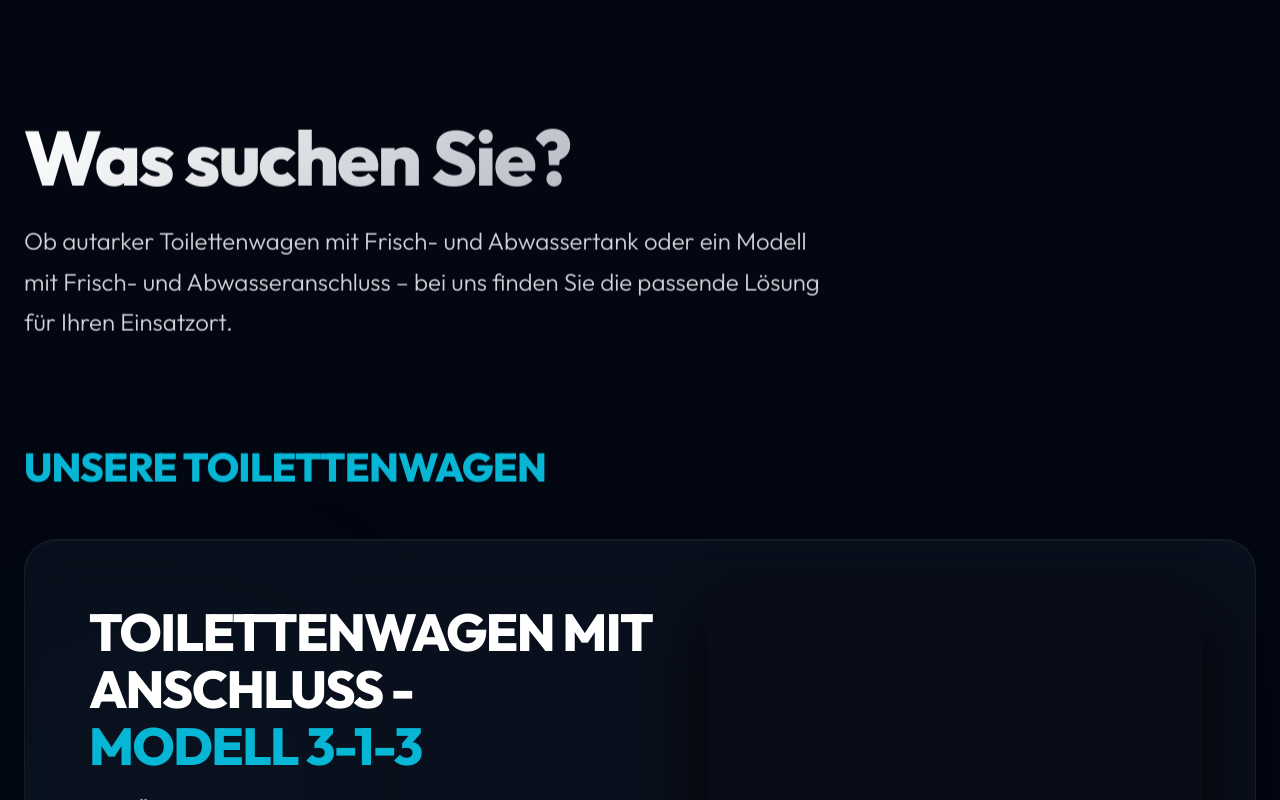
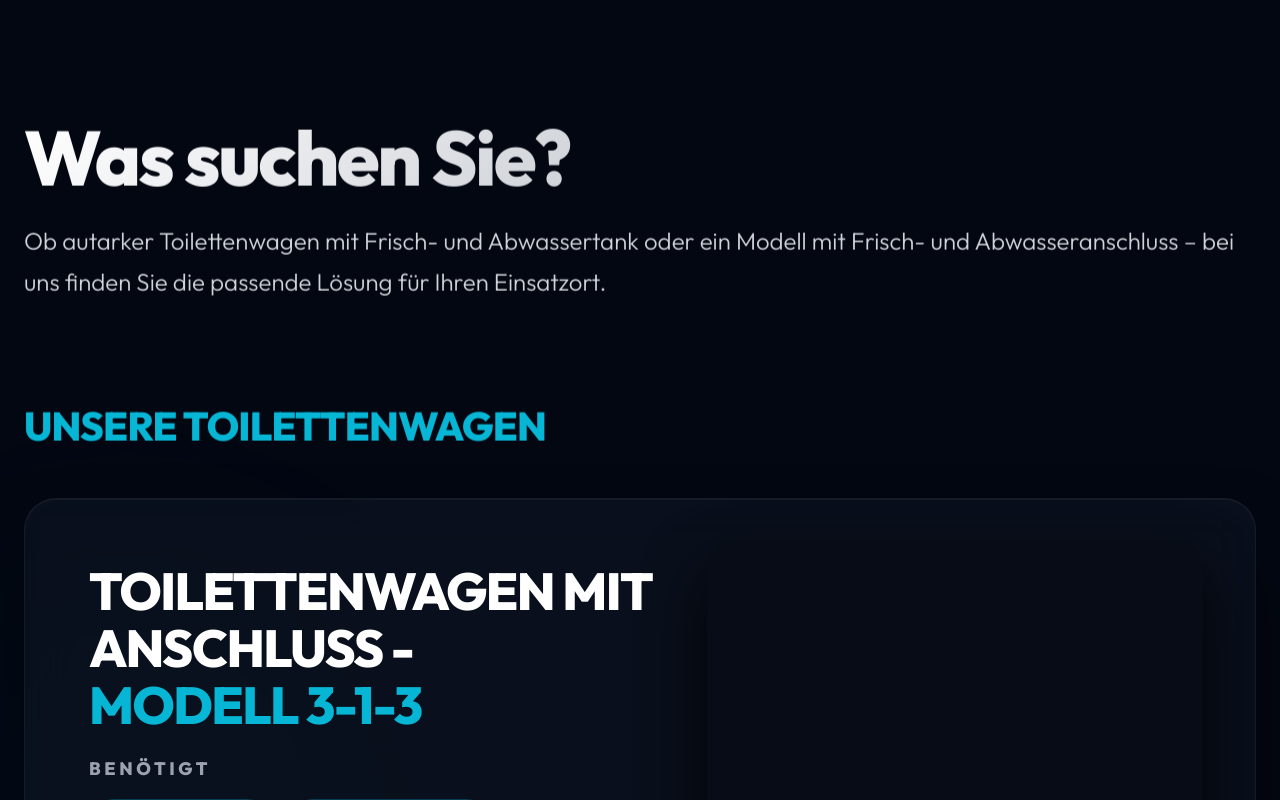
Before and after one commit to Marbru35/TWV_Website, a React (Vite) app: page / in a window 1280 px wide. Shown: the part 840-1640 px from the top of the page. Built offline with nearby package versions, Linux system fonts and the light colour scheme.

Commit message:
widen the websites content on large (computer) screens

```diff
--- a/src/components/home/ContactTeaser.jsx
+++ b/src/components/home/ContactTeaser.jsx
@@ -20,9 +20,8 @@ export default function ContactTeaser() {
 
         <div
           className="card card--padded contactFormCard"
-          data-reveal="fade"
+          data-reveal="up"
           data-delay="100"
-          data-reveal-early="true"
         >
           <ContactForm />
           <p className="tiny muted">
--- a/src/components/layout/Footer.module.css
+++ b/src/components/layout/Footer.module.css
@@ -13,7 +13,7 @@
 }
 
 .barInner {
-  width: min(1300px, calc(100% - 48px));
+  width: min(1500px, calc(100% - 48px));
   margin: 0 auto;
 
   display: flex;
@@ -118,7 +118,7 @@
 }
 
 .panelInner {
-  width: min(1300px, calc(100% - 48px));
+  width: min(1500px, calc(100% - 48px));
   margin: 0 auto;
 }
 
--- a/src/components/layout/Header.module.css
+++ b/src/components/layout/Header.module.css
@@ -21,7 +21,7 @@
   display: flex;
   align-items: center;
   justify-content: space-between;
-  width: min(1300px, calc(100% - 64px));
+  width: min(1500px, calc(100% - 64px));
   margin-inline: auto;
   padding: 24px 0;
   transition: padding 0.4s cubic-bezier(0.16, 1, 0.3, 1);
--- a/src/css/categories.css
+++ b/src/css/categories.css
@@ -24,7 +24,7 @@
 }
 
 .toiletIntro--flat .container {
-  max-width: 1300px;
+  max-width: 1500px;
   width: calc(100% - 48px);
   margin: 0 auto;
   position: relative;
@@ -32,7 +32,7 @@
 }
 
 .searchBlock--left {
-  max-width: 800px;
+  max-width: 1500px;
   margin: 0 0 100px;
   text-align: left;
 }
--- a/src/css/contact.css
+++ b/src/css/contact.css
@@ -47,7 +47,7 @@
 }
 
 .contactSection .container {
-  width: min(1300px, calc(100% - 48px));
+  width: min(1500px, calc(100% - 48px));
   margin-inline: auto;
   position: relative;
   z-index: 1;
--- a/src/index.css
+++ b/src/index.css
@@ -60,7 +60,7 @@ a:hover { color: var(--accent); }
 @media (max-width: 640px) { .section { padding: 80px 0; } }
 @media (max-width: 420px) { .section { padding: 60px 0; } }
 
-.container { width: min(1200px, calc(100% - 48px)); margin: 0 auto; position: relative; z-index: 2; }
+.container { width: min(1500px, calc(100% - 48px)); margin: 0 auto; position: relative; z-index: 2; }
 @media (max-width: 640px) {
   .container { width: calc(100% - 32px); }
 }
```
